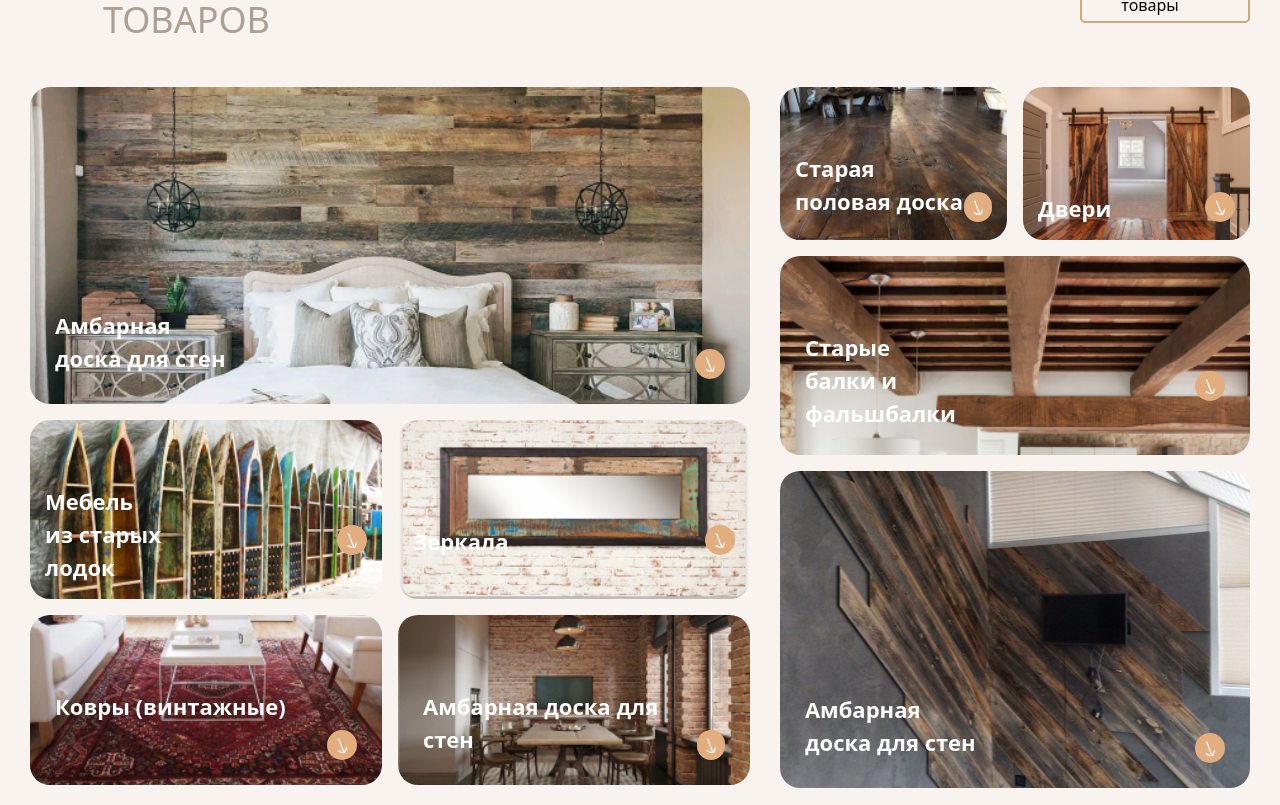
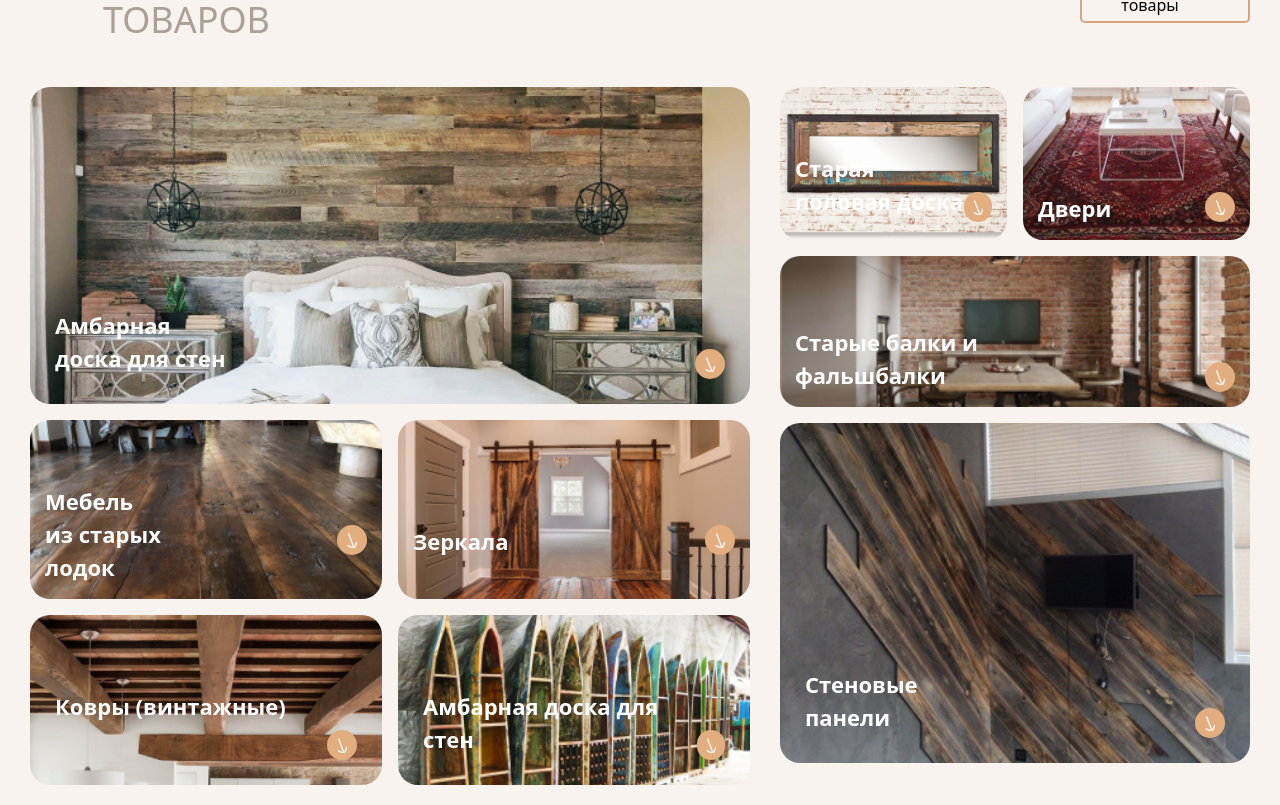
Before and after one commit to KhamdamovAva/Wood, a React (Vite) app: page / in a window 1280 px wide. Shown: the part 835-1640 px from the top of the page. Built offline with nearby package versions, Linux system fonts and the light colour scheme.

Commit message:
I added Category component to the section

```diff
--- a/src/pages/Home/Home.jsx
+++ b/src/pages/Home/Home.jsx
@@ -1,9 +1,9 @@
 import React from 'react'
 import Header from '../../components/header/Header'
 import OutLineBtn from '../../components/buttons/OutLineBtn/OutLineBtn'
-import arrow from '../../assets/icons/catygories_arrow_icon.png'
 import Form from '../../components/form/Form'
 import formImage from '../../assets/images/formImage.png'
+import Category from '../../components/category/Category'
 
 
 function Home() {
@@ -22,108 +22,7 @@ function Home() {
             </div>
             <OutLineBtn>Все товары</OutLineBtn>
           </div>
-          <div className='w-[100%] flex space-x-[30px]'>
-            <div className="mt-[40px] mb-[50px] ">
-
-              <div className="max-w-[100%] bg-[url('./src/assets/images/Category_img1.png')] bg-cover bg-center min-h-[317px] flex items-start rounded-[20px]">
-                <div className="mt-auto p-[25px] w-full flex justify-between">
-                  <p className="text-start font-bold text-[22px] text-white w-[180px]">Амбарная доска для стен</p>
-                  <button className="bg-[#E2AE80] w-[30px] h-[30px] flex items-center justify-center rounded-full mt-[40px]">
-                    <img className="w-[10px]" src={arrow} alt="arrow" />
-                  </button>
-                </div>
-              </div>
-              <div className="max-w-full flex gap-4 mt-4">
-                <div className='w-[100%]'>
-                  <div className="max-w-[100%] grid grid-cols-2 gap-4 mb-4">
-                    <div className="bg-[url('./src/assets/images/Category_img5.png')] bg-cover bg-center min-h-[150px] flex items-start rounded-[20px]">
-                      <div className="p-[15px] flex justify-between w-full mt-[50px]">
-                        <p className="text-start font-bold text-[22px] text-white w-[180px]">Мебель <br /> из старых лодок</p>
-                        <button className="bg-[#E2AE80] w-[30px] h-[30px] flex items-center justify-center rounded-full mt-[40px]">
-                          <img className="w-[10px]" src={arrow} alt="arrow" />
-                        </button>
-                      </div>
-                    </div>
-
-                    <div className="bg-[url('./src/assets/images/Category_img6.png')] bg-cover bg-center min-h-[150px] flex items-start rounded-[20px]">
-                      <div className="p-[15px] flex justify-between w-full mt-[50px]">
-                        <p className="text-start font-bold text-[22px] text-white mt-[40px]">Зеркала</p>
-                        <button className="bg-[#E2AE80] w-[30px] h-[30px] flex items-center justify-center rounded-full mt-[40px]">
-                          <img className="w-[10px]" src={arrow} alt="arrow" />
-                        </button>
-                      </div>
-                    </div>
-                  </div>
-
-                  <div className="max-w-[100%] grid grid-cols-2 gap-4">
-                    <div className="bg-[url('./src/assets/images/Category_img7.png')] bg-cover bg-center min-h-[150px] flex items-start rounded-[20px]">
-                      <div className="p-[25px] flex justify-between w-full mt-[50px]">
-                        <p className="text-start font-bold text-[22px] text-white">Ковры (винтажные)</p>
-                        <button className="bg-[#E2AE80] w-[30px] h-[30px] flex items-center justify-center rounded-full mt-[40px]">
-                          <img className="w-[10px]" src={arrow} alt="arrow" />
-                        </button>
-                      </div>
-                    </div>
-
-                    <div className="bg-[url('./src/assets/images/Category_img8.png')] bg-cover bg-center min-h-[150px] flex items-start rounded-[20px]">
-                      <div className="p-[25px] flex justify-between w-full mt-[50px]">
-                        <p className="text-start font-bold text-[22px] text-white">Амбарная доска для стен</p>
-                        <button className="bg-[#E2AE80] w-[30px] h-[30px] flex items-center justify-center rounded-full mt-[40px]">
-                          <img className="w-[10px]" src={arrow} alt="arrow" />
-                        </button>
-                      </div>
-                    </div>
-                  </div>
-                </div>
-              </div>
-            </div>
-            <div className="mt-[40px] mb-[50px] ">
-
-
-              <div className="max-w-full flex gap-4 ">
-                <div className='w-[100%]'>
-                  <div className="max-w-[100%] grid grid-cols-2 gap-4 mb-4">
-                    <div className="bg-[url('./src/assets/images/Category_img2.png')] bg-cover bg-center min-h-[150px] flex items-start rounded-[20px]">
-                      <div className="p-[15px] flex justify-between w-full mt-[50px]">
-                        <p className="text-start font-bold text-[22px] text-white w-[180px]">Старая <br /> половая доска</p>
-                        <button className="bg-[#E2AE80] w-[30px] h-[30px] flex items-center justify-center rounded-full mt-[40px]">
-                          <img className="w-[10px]" src={arrow} alt="arrow" />
-                        </button>
-                      </div>
-                    </div>
-
-                    <div className="bg-[url('./src/assets/images/Category_img3.png')] bg-cover bg-center min-h-[150px] flex items-start rounded-[20px]">
-                      <div className="p-[15px] flex justify-between w-full mt-[50px]">
-                        <p className="text-start font-bold text-[22px] text-white mt-[40px]">Двери</p>
-                        <button className="bg-[#E2AE80] w-[30px] h-[30px] flex items-center justify-center rounded-full mt-[40px]">
-                          <img className="w-[10px]" src={arrow} alt="arrow" />
-                        </button>
-                      </div>
-                    </div>
-                  </div>
-
-                      <div className="max-w-[100%] grid grid-cols-1 gap-4">
-                        <div className="bg-[url('./src/assets/images/Category_img4.png')] bg-cover bg-center min-h-[150px] flex items-start rounded-[20px]">
-                          <div className="p-[25px] flex justify-between w-full mt-[50px]">
-                            <p className="text-start font-bold text-[22px] text-white w-[160px]">Старые балки и фальшбалки</p>
-                            <button className="bg-[#E2AE80] w-[30px] h-[30px] flex items-center justify-center rounded-full mt-[40px]">
-                              <img className="w-[10px]" src={arrow} alt="arrow" />
-                            </button>
-                          </div>
-                        </div>
-                  </div>
-              <div className="max-w-[100%] bg-[url('./src/assets/images/Category_img9.png')] bg-cover bg-center min-h-[317px] flex items-start rounded-[20px] mt-4">
-                <div className="mt-auto p-[25px] w-full flex justify-between">
-                  <p className="text-start font-bold text-[22px] text-white w-[180px]">Амбарная доска для стен</p>
-                  <button className="bg-[#E2AE80] w-[30px] h-[30px] flex items-center justify-center rounded-full mt-[40px]">
-                    <img className="w-[10px]" src={arrow} alt="arrow" />
-                  </button>
-                </div>
-              </div>
-                </div>
-              </div>
-            </div>
-          </div>
+          <Category />
         </section>
         <section className='min-h-[562px] bg-cover bg-center  bg-no-repeat ' style={{ backgroundImage: `url(${formImage})` }} >
           <Form />
```
